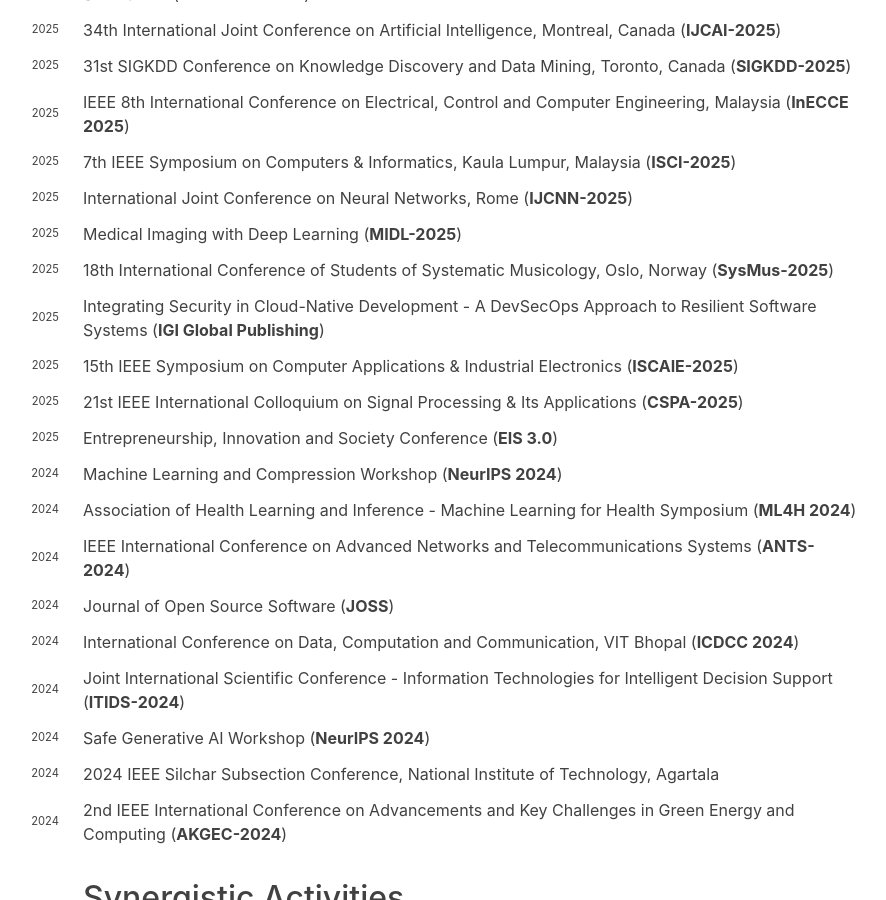
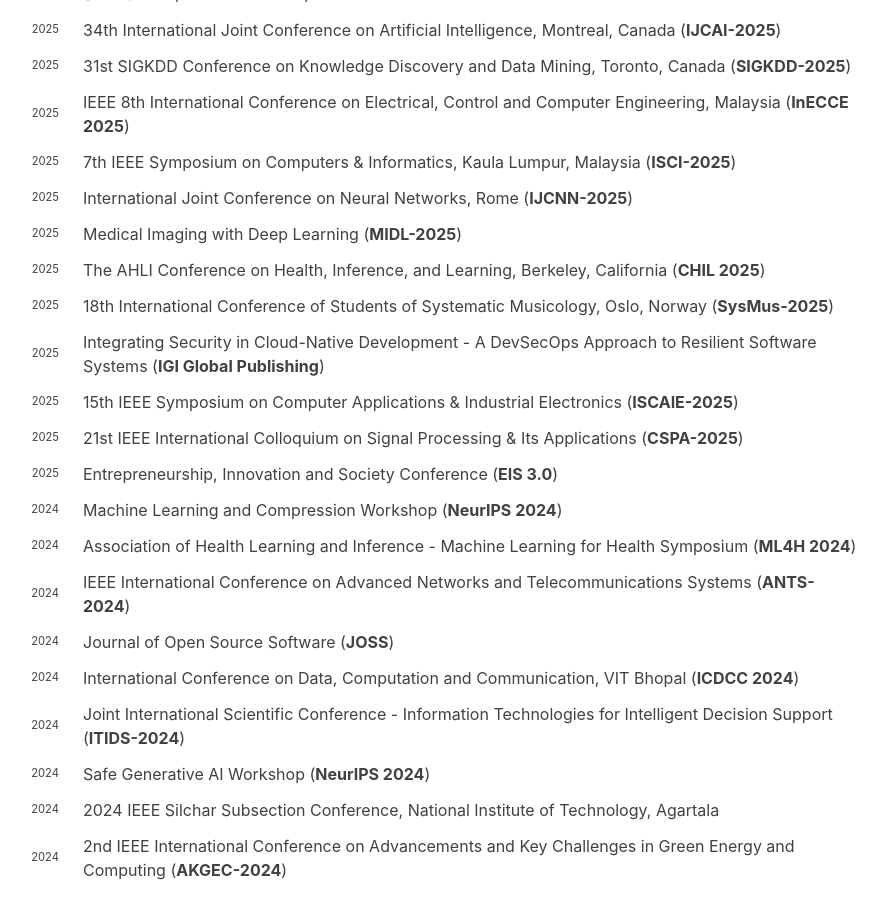
Before and after one commit to hariharanragothaman/hariharanragothaman.github.io, a Jekyll site: the page built from cv.md, in a window 1280 px wide and 900 px high, scrolled down 5593 px. Shown: the whole window, without its empty margins (249-1135 px from the left). Built offline with Jekyll 4.4.1, drawn with Linux system fonts in a browser that asks for light colours; nearby versions of some CDN libraries; some web fonts are replaced.

Commit message:
Polishes and Updates

```diff
--- a/_data/reviewer.yaml
+++ b/_data/reviewer.yaml
@@ -39,6 +39,12 @@
   years:
     - year: 2025
       url: https://2025.midl.io/
+
+- venue: The AHLI Conference on Health, Inference, and Learning, Berkeley, California
+  venue-shorthand: CHIL 2025
+  years:
+    - year: 2025
+      url: https://chil.ahli.cc/
 
 - venue: 18th International Conference of Students of Systematic Musicology, Oslo, Norway
   venue-shorthand: SysMus-2025
```
